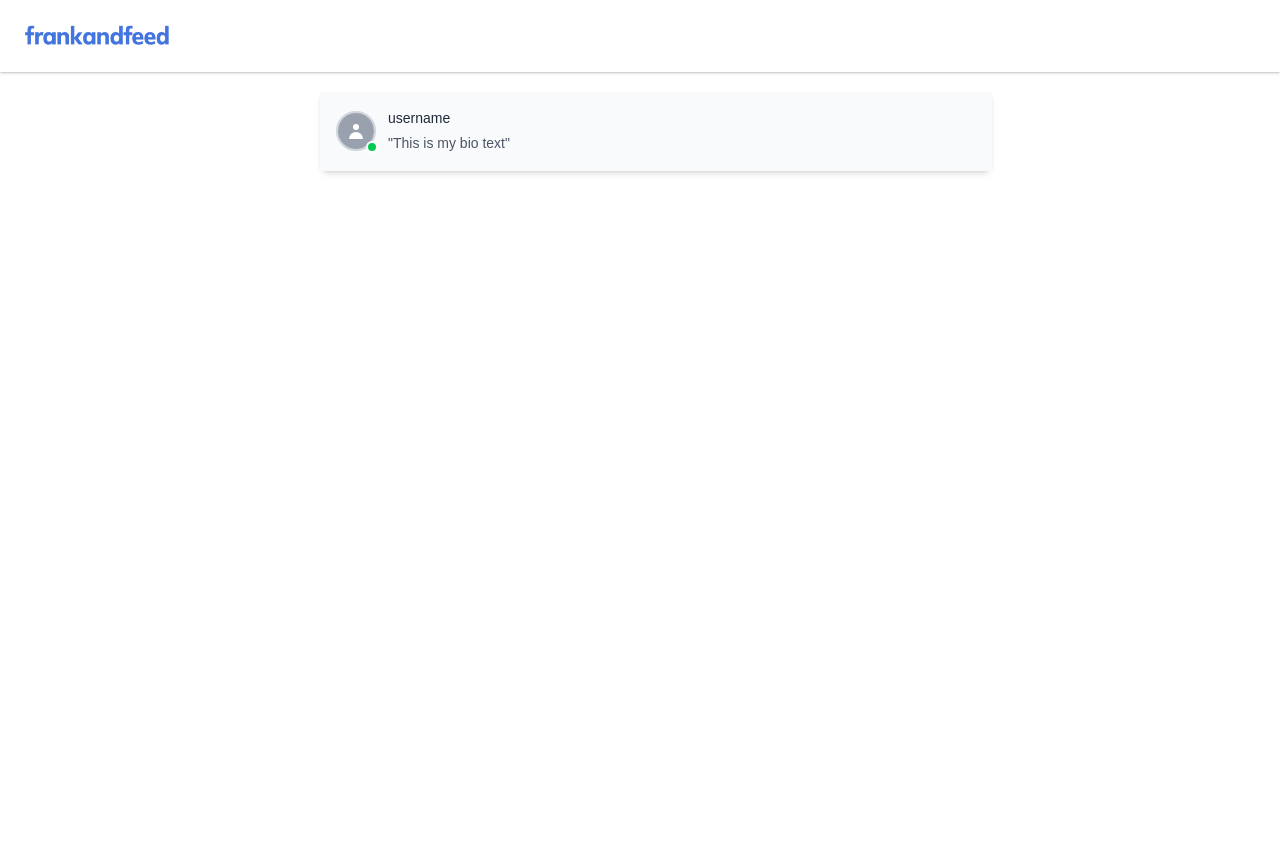
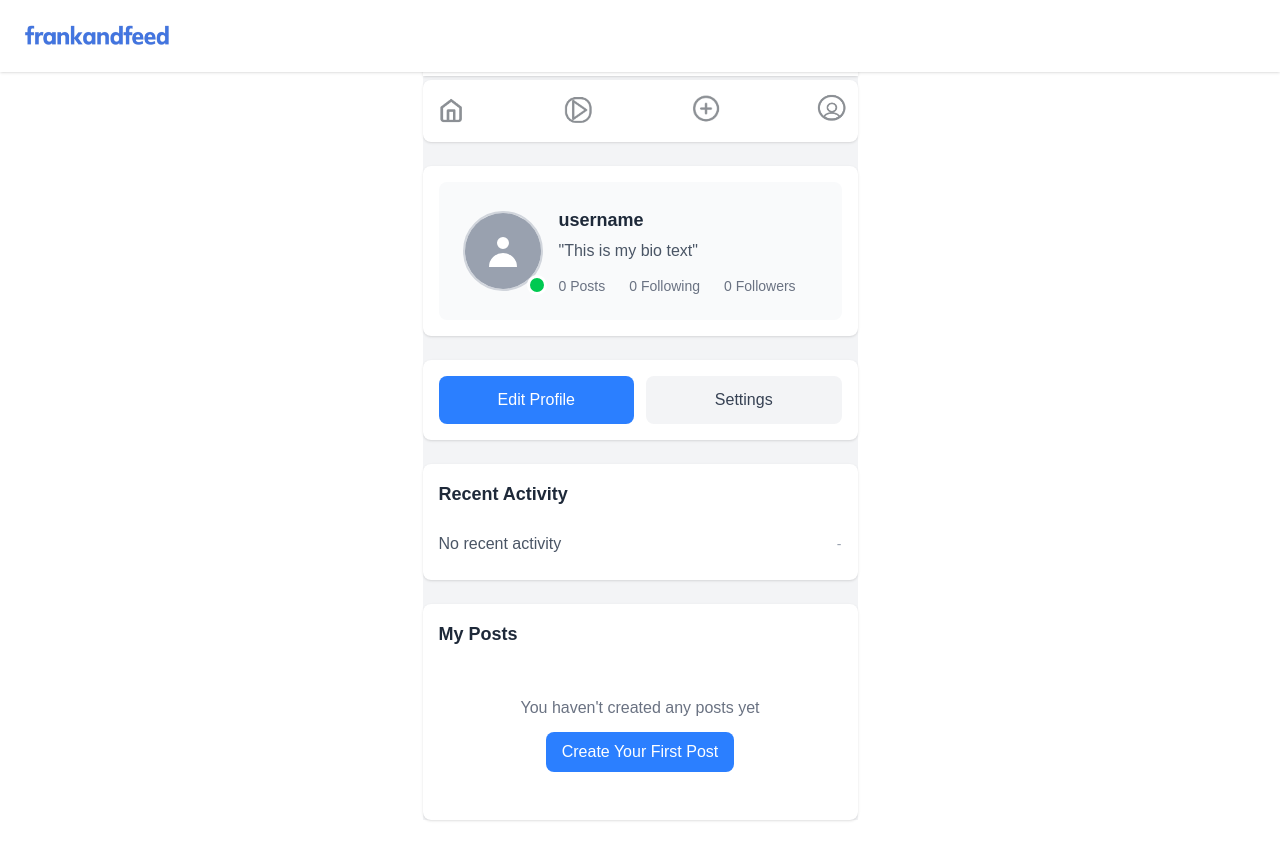
Before and after one commit to EmilHakanzon/FrankAndFeed, a Next.js app in the folder frontend/frankandfeed/: page /profile in a window 1280 px wide. Before the commit the page ends 800 px from the top, so only its background shows below. Built offline with nearby package versions, Linux system fonts and the light colour scheme.

Commit message:
feat: implement profile layout and filter component; enhance profile page with actions and recent activity sections

```diff
--- a/frontend/frankandfeed/src/app/home/page.tsx
+++ b/frontend/frankandfeed/src/app/home/page.tsx
@@ -1,3 +1,6 @@
+"use client";
+
+import FilterComponent from "@/components/filterComponents";
 import PostCard from "@/components/PostCard";
 //import { useEffect, useState } from "react";
 
@@ -88,12 +91,14 @@ export default function HomePage() {
   }
   */
 
+  const handleFilterChange = (selectedFilter: string) => {
+    console.log("Selected filter:", selectedFilter);
+  };
+
   return (
     <div>
       {/*filter komponent */}
-      <div className="bg-white p-4 rounded-lg shadow-sm mb-6 text-gray-500 text-sm text-center">
-        Filter-komponent kommer här senare
-      </div>
+      <FilterComponent onFilterChange={handleFilterChange} />
 
       {/*postCard */}
       {feedData.map((post, i) => (
--- /dev/null
+++ b/frontend/frankandfeed/src/app/profile/layout.tsx
@@ -0,0 +1,74 @@
+import "../globals.css";
+import Image from "next/image";
+
+export const metadata = {
+  title: "frankandfeed | Profile",
+  description: "Din profil och inställningar",
+};
+
+export default function ProfileLayout({
+  children,
+}: {
+  children: React.ReactNode;
+}) {
+  return (
+    <div className="bg-gray-100 min-h-screen w-full">
+      {/*header*/}
+      <header className="w-full bg-white shadow-sm flex items-center px-5 py-2 z-40">
+        <Image
+          src="/logo.png"
+          alt="frankandfeed logo"
+          width={160}
+          height={40}
+          priority
+        />
+      </header>
+
+      {/*nav — sticky */}
+      <nav className="bg-white shadow-sm flex justify-center space-x-16 py-1 sticky top-0 z-50 rounded-lg max-w-2xl mx-auto mt-1">
+        <button className="flex flex-col items-center transition">
+          <Image
+            src="/homeIcon.png"
+            alt="Home"
+            width={60}
+            height={60}
+            className="opacity-80 hover:opacity-100 transition duration-200 hover:scale-110"
+          />
+        </button>
+
+        <button className="flex flex-col items-center transition">
+          <Image
+            src="/feedIcon.png"
+            alt="Feed"
+            width={58}
+            height={58}
+            className="opacity-80 hover:opacity-100 transition duration-200 hover:scale-110"
+          />
+        </button>
+
+        <button className="flex flex-col items-center transition -mt-1">
+          <Image
+            src="/newIcon.png"
+            alt="Create"
+            width={73}
+            height={73}
+            className="opacity-80 hover:opacity-100 transition duration-200 hover:scale-110"
+          />
+        </button>
+
+        <button className="flex flex-col items-center transition">
+          <Image
+            src="/profileIcon.png"
+            alt="Profile"
+            width={52}
+            height={60}
+            className="opacity-80 hover:opacity-100 transition duration-200 hover:scale-110"
+          />
+        </button>
+      </nav>
+
+      {/*sidinnehåll */}
+      <main className="max-w-2xl mx-auto mt-6">{children}</main>
+    </div>
+  );
+}
--- a/frontend/frankandfeed/src/app/profile/page.tsx
+++ b/frontend/frankandfeed/src/app/profile/page.tsx
@@ -1,13 +1,47 @@
 "use client";
 
-import Header from "@/components/HeaderComponents";
 import ProfilePageHeader from "@/components/ProfilePageHeader";
 
-export default function profilePage() {
+export default function ProfilePage() {
   return (
-    <>
-      <Header />
+    <div>
       <ProfilePageHeader />
-    </>
+
+      {/* Profile Actions */}
+      <section className="bg-white rounded-lg shadow-sm p-4 mb-6">
+        <div className="grid grid-cols-2 gap-3">
+          <button className="flex items-center justify-center px-4 py-3 bg-blue-500 text-white rounded-lg hover:bg-blue-600 transition-colors duration-200 font-medium">
+            Edit Profile
+          </button>
+          <button className="flex items-center justify-center px-4 py-3 bg-gray-100 text-gray-700 rounded-lg hover:bg-gray-200 transition-colors duration-200 font-medium">
+            Settings
+          </button>
+        </div>
+      </section>
+
+      {/* Recent Activity */}
+      <section className="bg-white rounded-lg shadow-sm p-4 mb-6">
+        <h3 className="font-semibold text-gray-800 text-lg mb-4">
+          Recent Activity
+        </h3>
+        <div className="space-y-3">
+          <div className="flex items-center justify-between py-2 border-b border-gray-100 last:border-b-0">
+            <span className="text-gray-600">No recent activity</span>
+            <span className="text-sm text-gray-400">-</span>
+          </div>
+        </div>
+      </section>
+
+      {/* My Posts */}
+      <section className="bg-white rounded-lg shadow-sm p-4 mb-6">
+        <h3 className="font-semibold text-gray-800 text-lg mb-4">My Posts</h3>
+        <div className="text-center py-8 text-gray-500">
+          <p>You haven't created any posts yet</p>
+          <button className="mt-3 px-4 py-2 bg-blue-500 text-white rounded-lg hover:bg-blue-600 transition-colors duration-200">
+            Create Your First Post
+          </button>
+        </div>
+      </section>
+    </div>
   );
 }
--- a/frontend/frankandfeed/src/components/ProfilePageHeader.tsx
+++ b/frontend/frankandfeed/src/components/ProfilePageHeader.tsx
@@ -24,20 +24,26 @@ export default function ProfilePageHeader() {
 
   // Skeleton Loading Component
   const ProfileSkeleton = () => (
-    <section className="absolute top-23 left-1/4 rounded-b-lg shadow-md w-2xl mx-auto bg-white">
-      <div className="bg-gray-50 p-4">
-        <div className="flex items-center space-x-3">
+    <section className="bg-white rounded-lg shadow-sm p-4 mb-6">
+      <div className="bg-gray-50 p-6 rounded-lg">
+        <div className="flex items-center space-x-4 w-full">
           {/* Avatar Skeleton */}
-          <div className="relative">
-            <div className="w-10 h-10 rounded-full bg-gray-300 animate-pulse"></div>
+          <div className="relative flex-shrink-0">
+            <div className="w-20 h-20 rounded-full bg-gray-300 animate-pulse"></div>
           </div>
 
           {/* Username and Bio Skeleton */}
           <div className="flex-1">
             {/* Username skeleton */}
-            <div className="h-4 bg-gray-300 rounded animate-pulse mb-2 w-20"></div>
+            <div className="h-5 bg-gray-300 rounded animate-pulse mb-2 w-32"></div>
             {/* Bio skeleton */}
-            <div className="h-3 bg-gray-300 rounded animate-pulse w-32"></div>
+            <div className="h-4 bg-gray-300 rounded animate-pulse w-48 mb-3"></div>
+            {/* Stats skeleton */}
+            <div className="flex space-x-6">
+              <div className="h-3 bg-gray-300 rounded animate-pulse w-12"></div>
+              <div className="h-3 bg-gray-300 rounded animate-pulse w-16"></div>
+              <div className="h-3 bg-gray-300 rounded animate-pulse w-14"></div>
+            </div>
           </div>
         </div>
       </div>
@@ -45,14 +51,14 @@ export default function ProfilePageHeader() {
   );
 
   const ProfileLoading = () => (
-    <section className="absolute top-23 left-1/4 rounded-b-lg shadow-md w-2xl mx-auto bg-white">
-      <div className="bg-gray-50 p-4">
+    <section className="bg-white rounded-lg shadow-sm p-4 mb-6">
+      <div className="bg-gray-50 p-6 rounded-lg">
         <LoadingSpinner
           size="md"
           color="blue"
           showText={true}
           text="Loading profile..."
-          className="py-8"
+          className="py-12"
         />
       </div>
     </section>
@@ -70,13 +76,13 @@ export default function ProfilePageHeader() {
 
   // Actual Profile Component
   return (
-    <section className="absolute top-23 left-1/4 rounded-b-lg shadow-md w-2xl mx-auto bg-white ">
+    <section className="bg-white rounded-lg shadow-sm p-4 mb-6">
       {/* Profile Area */}
-      <div className="bg-gray-50 p-4">
-        <div className="flex items-center space-x-3">
+      <div className="bg-gray-50 p-6 rounded-lg">
+        <div className="flex items-center space-x-4 w-full">
           {/* Avatar */}
-          <div className="relative">
-            <div className="w-10 h-10 rounded-full overflow-hidden border-2 border-gray-300">
+          <div className="relative flex-shrink-0">
+            <div className="w-20 h-20 rounded-full overflow-hidden border-2 border-gray-300">
               {user.avatar ? (
                 <img
                   src={user.avatar}
@@ -87,7 +93,7 @@ export default function ProfilePageHeader() {
                 // Fallback avatar
                 <div className="w-full h-full bg-gray-400 flex items-center justify-center">
                   <svg
-                    className="w-5 h-5 text-white"
+                    className="w-10 h-10 text-white"
                     fill="currentColor"
                     viewBox="0 0 20 20"
                   >
@@ -103,20 +109,27 @@ export default function ProfilePageHeader() {
 
             {/* Login Status Indicator */}
             {user.isOnline && (
-              <div className="absolute -bottom-0.5 -right-0.5 w-3 h-3 bg-green-500 border-2 border-white rounded-full"></div>
+              <div className="absolute -bottom-1 -right-1 w-5 h-5 bg-green-500 border-3 border-white rounded-full"></div>
             )}
           </div>
 
-          {/* Username */}
-          <div>
-            <h2 className="font-medium text-gray-800 text-sm">
+          {/* Username and Bio */}
+          <div className="flex-1 min-w-0">
+            <h2 className="font-semibold text-gray-800 text-lg mb-1">
               {user.username}
             </h2>
             {user.bio && (
-              <p className="text-sm text-gray-600 mt-1 leading-relaxed">
+              <p className="text-base text-gray-600 leading-relaxed">
                 "{user.bio}"
               </p>
             )}
+
+            {/* Profile Stats - Optional Enhancement */}
+            <div className="flex items-center space-x-6 mt-3 text-sm text-gray-500">
+              <span>0 Posts</span>
+              <span>0 Following</span>
+              <span>0 Followers</span>
+            </div>
           </div>
         </div>
       </div>
--- /dev/null
+++ b/frontend/frankandfeed/src/components/filterComponents.tsx
@@ -0,0 +1,83 @@
+"use client";
+
+import { useState } from "react";
+import Image from "next/image";
+
+interface FilterComponentProps {
+  onFilterChange?: (filter: string) => void;
+}
+
+export default function FilterComponent({
+  onFilterChange,
+}: FilterComponentProps) {
+  const [isFilterOpen, setIsFilterOpen] = useState(false);
+  const [selectedFilter, setSelectedFilter] = useState("All Posts");
+
+  const filterOptions = [
+    "All Posts",
+    "Most Recent",
+    "Most Liked",
+    "Following",
+    "Trending",
+  ];
+
+  const handleFilterSelect = (option: string) => {
+    setSelectedFilter(option);
+    setIsFilterOpen(false);
+    if (onFilterChange) {
+      onFilterChange(option);
+    }
+  };
+
+  return (
+    <div className="bg-white rounded-lg shadow-sm p-4 mb-6">
+      <div className="relative">
+        <button
+          onClick={() => setIsFilterOpen(!isFilterOpen)}
+          className="flex items-center justify-between w-full px-4 py-3 bg-gray-50 hover:bg-gray-100 rounded-lg transition-colors duration-200 group"
+        >
+          <div className="flex items-center space-x-3">
+            <span className="font-medium text-gray-700">{selectedFilter}</span>
+          </div>
+          <div
+            className={`transition-transform duration-200 ${
+              isFilterOpen ? "rotate-180" : ""
+            }`}
+          >
+            <Image
+              src="/filtericon.png"
+              alt="Filter"
+              width={30}
+              height={30}
+              className="opacity-80 group-hover:opacity-100 transition-opacity"
+            />
+          </div>
+        </button>
+
+        {/* Dropdown Menu */}
+        {isFilterOpen && (
+          <div className="absolute top-full left-0 right-0 mt-2 bg-white border border-gray-200 rounded-lg shadow-lg z-10 overflow-hidden">
+            {filterOptions.map((option, index) => (
+              <button
+                key={option}
+                onClick={() => handleFilterSelect(option)}
+                className={`w-full px-4 py-3 text-left hover:bg-gray-50 transition-colors duration-150 flex items-center space-x-3 ${
+                  selectedFilter === option
+                    ? "bg-blue-50 text-blue-600"
+                    : "text-gray-700"
+                } ${index !== filterOptions.length - 1 ? "border-b border-gray-100" : ""}`}
+              >
+                <div
+                  className={`w-2 h-2 rounded-full ${
+                    selectedFilter === option ? "bg-blue-500" : "bg-transparent"
+                  }`}
+                />
+                <span className="font-medium">{option}</span>
+              </button>
+            ))}
+          </div>
+        )}
+      </div>
+    </div>
+  );
+}
```
